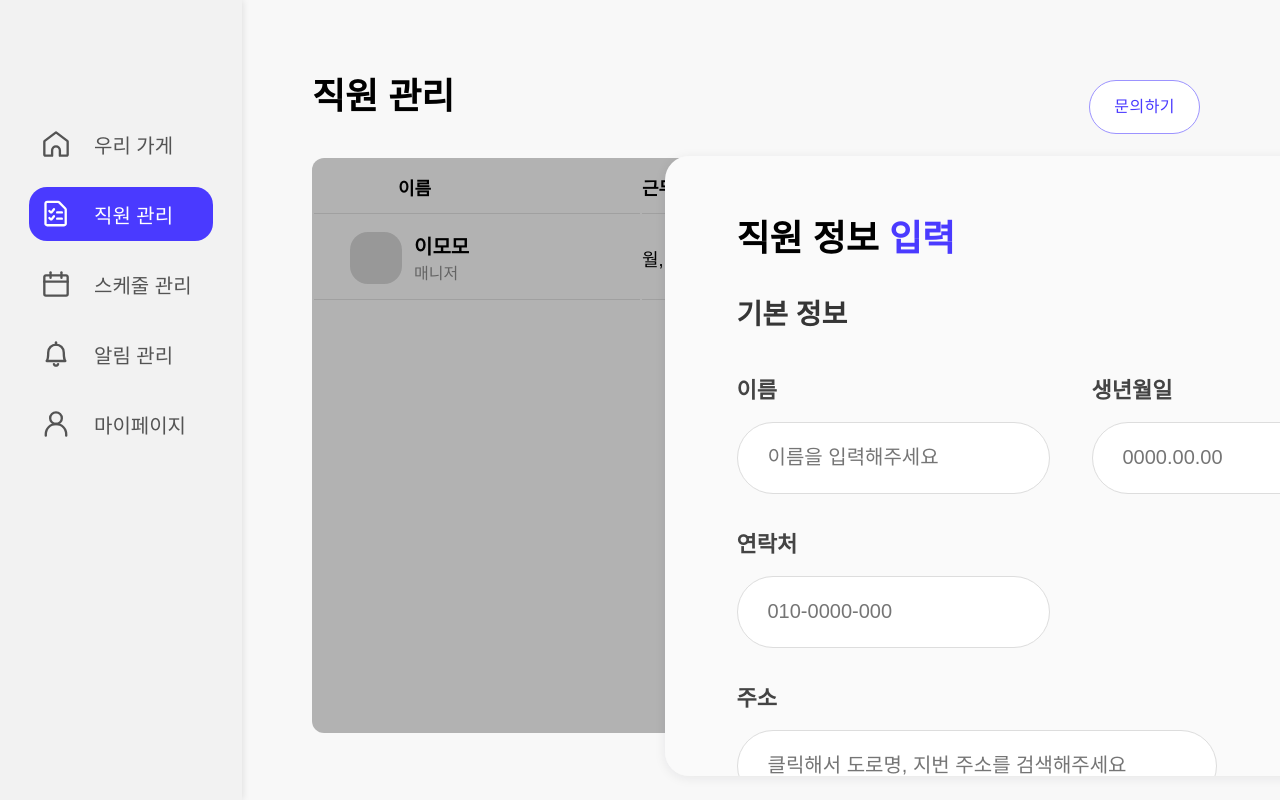
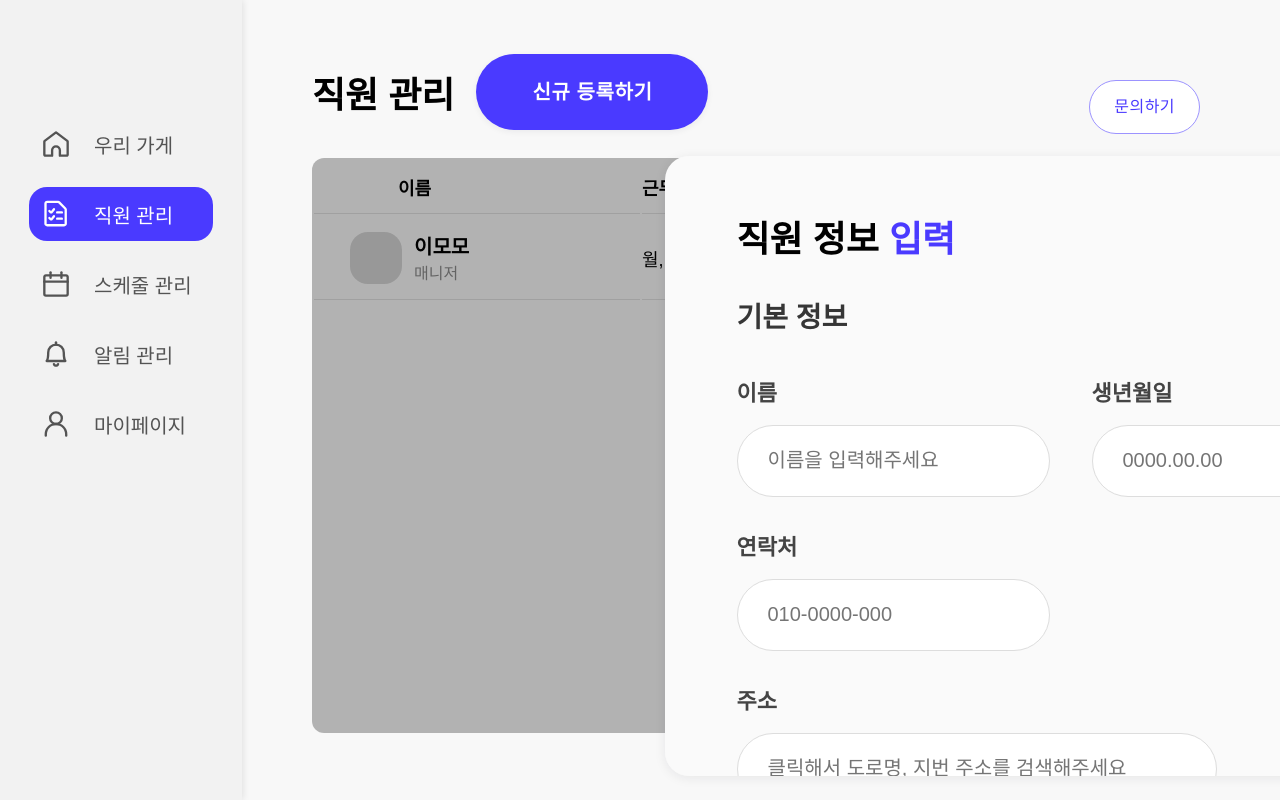
Before and after one commit to swyp-7/stamp-FrontEnd, a React (Create React App) app: page /management in a window 1280 px wide. Both pictures are taken after a click on the button "직원 추가하기". Shown: the top 800 px of the page. Built offline with nearby package versions, Linux system fonts and the light colour scheme; a web font is replaced by a local one.

Commit message:
fix: 직원추가 모달 수정정

```diff
--- a/src/components/Layout/MainMenuLayout.tsx
+++ b/src/components/Layout/MainMenuLayout.tsx
@@ -1,21 +1,33 @@
-import { AskButton } from "components/atoms/Button";
+import Button, { AskButton, ButtonProps } from "components/atoms/Button";
 import MainNav from "components/molecules/Main/MainNav";
 import { ReactElement } from "react";
 import styled from "styled-components";
 
-interface Props {
+interface Props extends ButtonProps {
   children: ReactElement;
   activeIcon: "Home" | "Test" | "Calendar" | "Bell" | "User";
   title: string;
+  isBtnActive?: boolean;
+  btnTxt?: string;
 }
 
-const Layout = ({ children, activeIcon, title }: Props) => {
+const Layout = ({
+  children,
+  activeIcon,
+  title,
+  isBtnActive = false,
+  btnTxt = "버튼",
+  ...props
+}: Props) => {
   return (
     <StyledLayout>
       <MainNav activeIcon={activeIcon} />
       <main>
         <div className="first">
-          <h1>{title}</h1>
+          <TitleWrap>
+            <h1>{title}</h1>
+            {isBtnActive && <Button text={btnTxt} {...props} />}
+          </TitleWrap>
           <AskButton />
         </div>
         <div className="second">{children}</div>
@@ -42,11 +54,6 @@ const StyledLayout = styled.div`
       width: 100%;
       display: flex;
       justify-content: space-between;
-
-      h1 {
-        font-weight: 700;
-        font-size: 36px;
-      }
     }
 
     div.second {
@@ -57,3 +64,14 @@ const StyledLayout = styled.div`
     }
   }
 `;
+
+const TitleWrap = styled.div`
+  display: flex;
+  align-items: center;
+  gap: 22px;
+
+  h1 {
+    font-weight: 700;
+    font-size: 36px;
+  }
+`;
--- a/src/components/atoms/Button.tsx
+++ b/src/components/atoms/Button.tsx
@@ -1,7 +1,7 @@
 import { styled } from "@mui/material/styles";
 import MuiButton, { ButtonProps as MuiButtonProps } from "@mui/material/Button";
 
-export interface Props extends MuiButtonProps {
+export interface ButtonProps extends MuiButtonProps {
   text?: string;
   isOutline?: boolean;
   area?: 1 | 2 | 3;
@@ -9,7 +9,7 @@ export interface Props extends MuiButtonProps {
 
 const StyledButton = styled(MuiButton, {
   shouldForwardProp: (prop) => prop !== "isOutline"
-})<Props>`
+})<ButtonProps>`
   font-family: "Pretendard", sans-serif;
   height: ${({ area }) => getHeight(area)};
   font-size: ${({ area }) => getFontSize(area)};
@@ -44,7 +44,7 @@ const StyledButton = styled(MuiButton, {
   }
 `;
 
-export default function Button({ text, ...props }: Props) {
+export default function Button({ text, ...props }: ButtonProps) {
   return (
     <StyledButton disableRipple {...props}>
       {text || "버튼"}
@@ -52,7 +52,7 @@ export default function Button({ text, ...props }: Props) {
   );
 }
 
-export function AskButton({ ...props }: Props) {
+export function AskButton({ ...props }: ButtonProps) {
   return (
     <Button
       text="문의하기"
--- a/src/components/atoms/Dropdown.tsx
+++ b/src/components/atoms/Dropdown.tsx
@@ -68,7 +68,7 @@ export const DropdownContainer = styled.div`
   position: relative;
 `;
 
-export const Selected = styled.div<{ $isOpen: boolean; $clockIcon: boolean }>`
+export const Selected = styled.div<{ $isOpen: boolean; $clockIcon?: boolean }>`
   position: relative;
   height: 72px;
   padding: 10px;
--- a/src/components/molecules/Manage/AddModal.tsx
+++ b/src/components/molecules/Manage/AddModal.tsx
@@ -44,15 +44,16 @@ const AddModal = ({ setIsModalActive }: Props) => {
 
   return (
     <ModalWrap>
-      <TitleWrap>
+      <TitleWrap className="title">
         <h3>
           직원 정보 <span>입력</span>
         </h3>
-        <div onClick={() => setIsModalActive(false)}>
-          <CloseIcon />
-        </div>
       </TitleWrap>
-      <form onSubmit={handleSubmit(onSubmit)}>
+
+      <CloseButton className="close" onClick={() => setIsModalActive(false)}>
+        <CloseIcon />
+      </CloseButton>
+      <form onSubmit={handleSubmit(onSubmit)} className="form">
         <InfoTitle>기본 정보</InfoTitle>
         <InputWrap>
           <div className="short">
@@ -144,7 +145,9 @@ const AddModal = ({ setIsModalActive }: Props) => {
             <TextArea placeholder="특이사항이 있으면 적어주세요" {...register("etc")} />
           </div>
         </InputWrap>
-        <Button type="submit" text="저장하기" />
+        <ButtonWrap>
+          <Button type="submit" text="저장하기" />
+        </ButtonWrap>
       </form>
     </ModalWrap>
   );
@@ -153,6 +156,7 @@ const AddModal = ({ setIsModalActive }: Props) => {
 export default AddModal;
 
 const ModalWrap = styled.div`
+  position: relative;
   width: 827px;
   height: 620px;
   border-radius: 24px;
@@ -161,6 +165,13 @@ const ModalWrap = styled.div`
   margin-top: 40px;
   padding: 54px 72px;
   overflow-y: scroll;
+  display: grid;
+  grid-template-rows: 85px 1fr;
+  grid-template-columns: 1fr 1fr;
+
+  form {
+    grid-column: 1/3;
+  }
 
   &::-webkit-scrollbar {
     width: 8px;
@@ -183,11 +194,6 @@ const ModalWrap = styled.div`
 `;
 
 const TitleWrap = styled.div`
-  width: 100%;
-  display: flex;
-  justify-content: space-between;
-  align-items: center;
-  height: 50px;
   margin-bottom: 32px;
 
   * {
@@ -197,16 +203,6 @@ const TitleWrap = styled.div`
 
   span {
     color: var(--main-1);
-  }
-
-  div {
-    padding-left: 10px;
-    cursor: pointer;
-
-    svg {
-      width: 24px;
-      height: 24px;
-    }
   }
 `;
 
@@ -226,3 +222,31 @@ const InputWrap = styled.div`
     width: 313px;
   }
 `;
+
+const ButtonWrap = styled.div`
+  width: 100%;
+  display: flex;
+  justify-content: center;
+`;
+
+const CloseButton = styled.div`
+  position: sticky;
+  top: 0;
+  right: 0;
+  justify-self: end;
+  z-index: 6;
+  width: 44px;
+  height: 44px;
+  background-color: #fff;
+  border-radius: 16px;
+  box-shadow: 0px 2px 12px 0px rgba(20, 20, 43, 0.08);
+  display: flex;
+  justify-content: center;
+  align-items: center;
+  cursor: pointer;
+
+  svg {
+    width: 24px;
+    height: 24px;
+  }
+`;
--- a/src/pages/Manage.tsx
+++ b/src/pages/Manage.tsx
@@ -13,8 +13,19 @@ const Manage = () => {
     console.log(isModalActive, ModalType);
   }, [isModalActive]);
 
+  const handleClickNew = () => {
+    setIsModalActive(true);
+    setModalType("add");
+  };
+
   return (
-    <Layout activeIcon="Test" title="직원 관리">
+    <Layout
+      activeIcon="Test"
+      title="직원 관리"
+      isBtnActive={true}
+      btnTxt="신규 등록하기"
+      onClick={handleClickNew}
+    >
       <Wrap onClick={() => setIsModalActive(false)}>
         <Table
           key={isModalActive ? "ModalOpen" : "ModalClose"}
```
